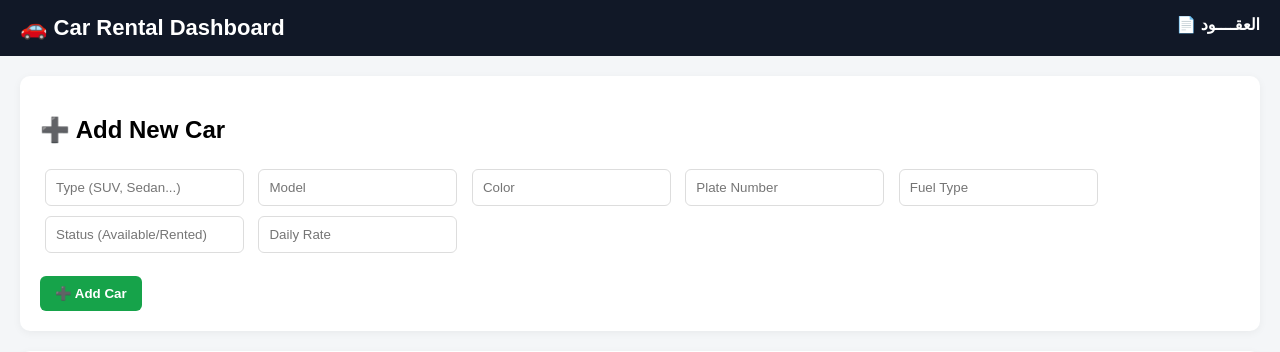
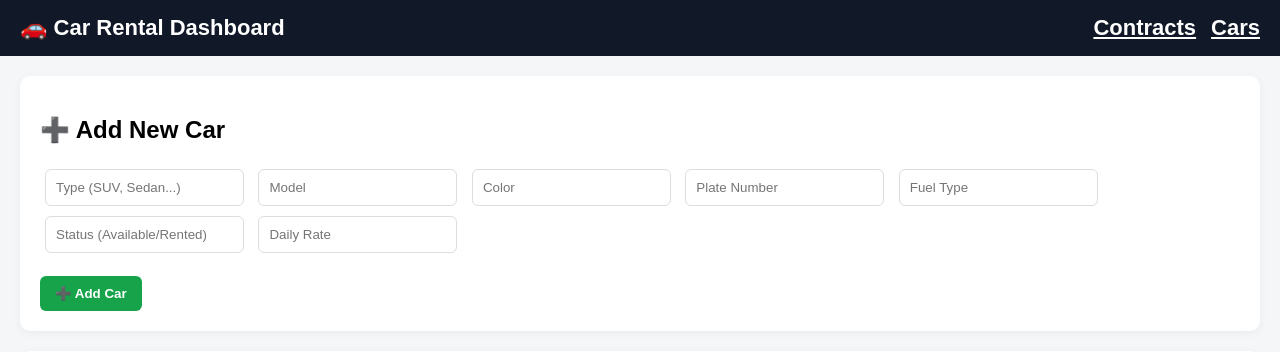
Before and after one commit to bkawash-ops/car-rental, a Flask app: page / in a window 1280 px wide. Shown: the top 352 px of the page. Run offline with Flask 3, Linux system fonts and the light colour scheme; data comes from the database, SQL or seed files in the repository.

Commit message:
Update index.html

```diff
--- a/templates/index.html
+++ b/templates/index.html
@@ -108,9 +108,8 @@
 <div class="navbar">
     🚗 Car Rental Dashboard
 
-    <a href="/contracts" style="float:right; color:white; text-decoration:none; font-size:16px;">
-        📄 العقــــود
-    </a>
+    <a href="/" style="float:right; color:white; margin-left:15px;">Cars</a>
+    <a href="/contracts" style="float:right; color:white;">Contracts</a>
 </div>
 
 <div class="container">
```
